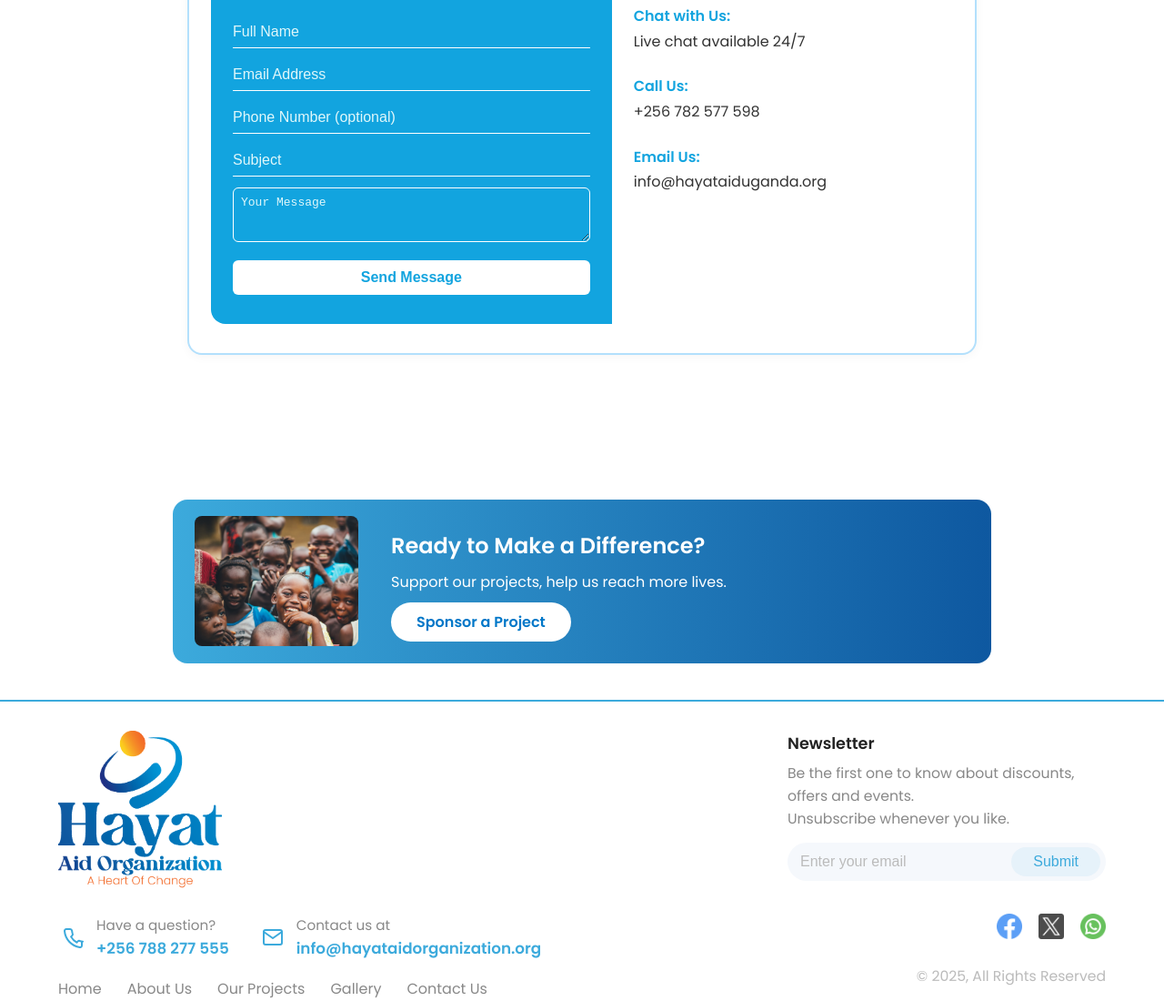
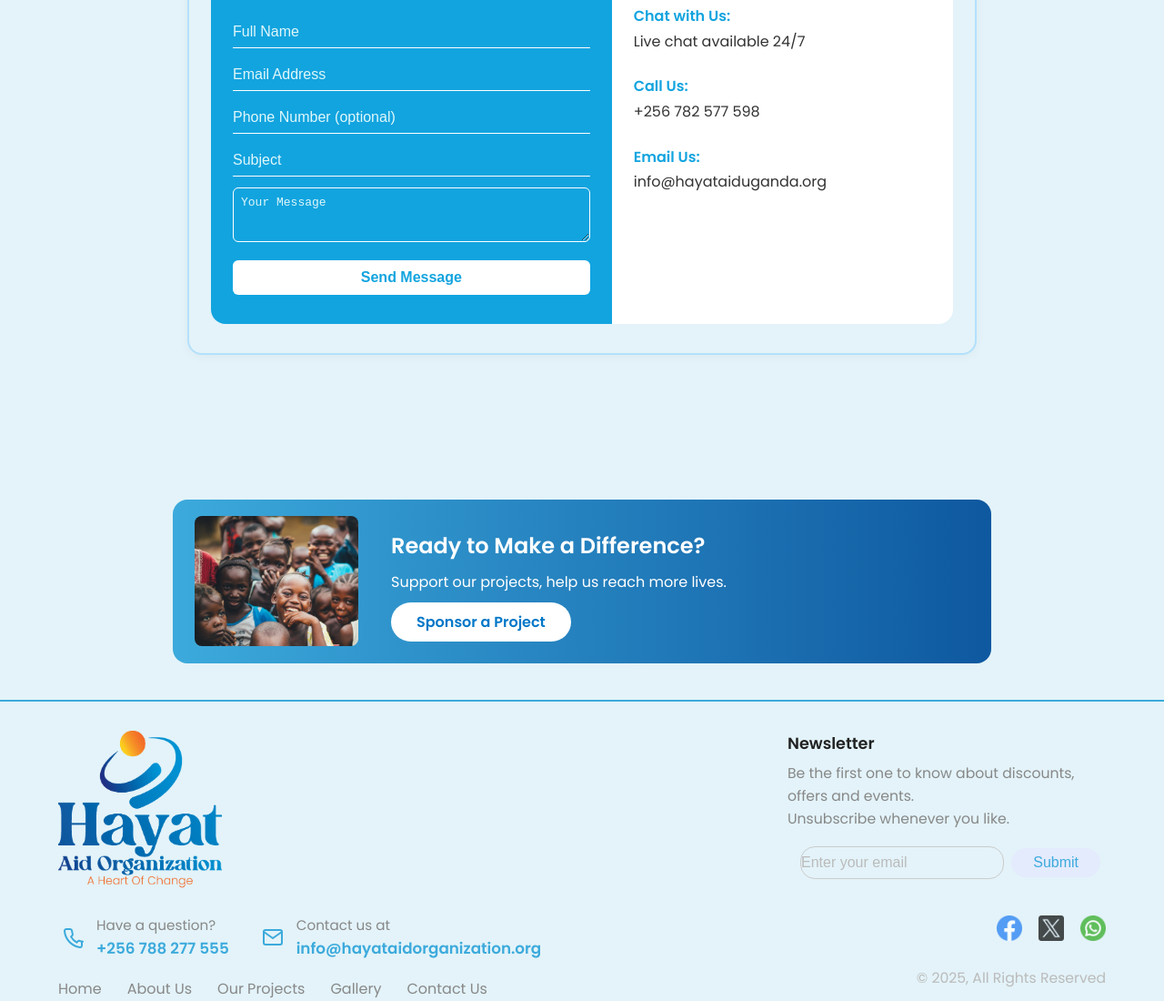
Before and after one commit to kibalamavictor/Hayat-web, a plain HTML site: page contact.html in a window 1280 px wide. Shown: the part 711-1811 px from the top of the page at 91% size. Drawn offline with Linux system fonts and the light colour scheme.

Commit message:
changed back ground colors to match the design

```diff
--- a/contact.css
+++ b/contact.css
@@ -8,7 +8,7 @@
 }
 body {
   font-family: 'Poppins', Arial, sans-serif;
-  background: #fff;
+  background: #E3F3F9;
   color: #222;
   line-height: 1.6;
 }
@@ -24,7 +24,7 @@ a {
 
 /* Header */
 .header {
-  background: #fff;
+  background: #E3F3F9;
   border-bottom: 1px solid #eee;
 }
 .header-flex {
@@ -63,7 +63,7 @@ a {
   left: 50%;
   transform: translateX(-50%);
   width: 90%;
-  max-width: 1100px;
+  max-width: 180px;
   background: rgba(255,255,255,0.97);
   border-radius: 24px;
   box-shadow: 0 8px 32px rgba(0,0,0,0.10);
@@ -199,7 +199,7 @@ a {
   display: flex;
   justify-content: center; /* Center horizontally */
   align-items: center;     /* Center vertically */
-  background: #fff;        /* Or your preferred background */
+  background: #E3F3F9;        /* Or your preferred background */
 }
 
 
@@ -210,7 +210,7 @@ a {
   border-radius: 16px;
   margin: 0 auto;
   overflow: hidden;
-  background: #fff;
+  background: #E3F3F9;
   box-shadow: 0 2px 12px rgba(0,0,0,0.04);
    max-width: 1100px;
   width: 100%;
@@ -400,7 +400,7 @@ a {
 }
 
 .footer {
-  background: #fff;
+  background:#E3F3F9;
   border-top: 2px solid #3CAADC;
   padding: 0;
   font-family: 'Poppins', Arial, sans-serif;
@@ -506,7 +506,7 @@ a {
 .footer-newsletter-form {
   display: flex;
   align-items: center;
-  background: #f5f8fc;
+  background: #E3F3F9;
   border-radius: 24px;
   padding: 4px 6px 4px 14px;
   box-sizing: border-box;
@@ -515,7 +515,8 @@ a {
 }
 
 .footer-newsletter-form input[type="email"] {
-  border: none;
+  border: 1.5px solid #ccc;
+   border-radius: 16px;
   background: transparent;
   font-size: 1rem;
   flex: 1;
@@ -529,7 +530,7 @@ a {
 }
 
 .footer-newsletter-form button {
-  background: #e6f2fa;
+  background: #E3EBFD;
   color: #3CAADC;
   border: none;
   border-radius: 18px;
```
